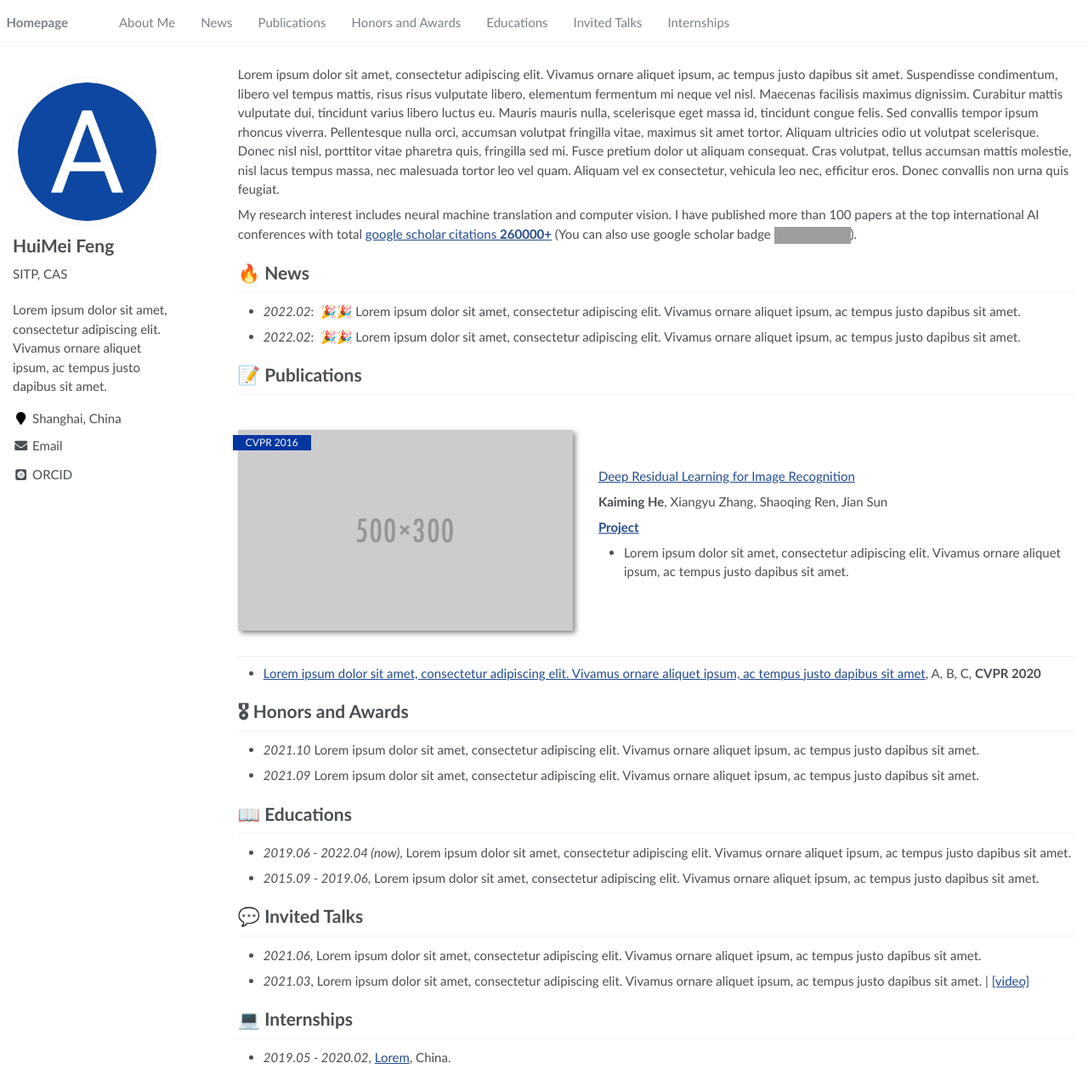
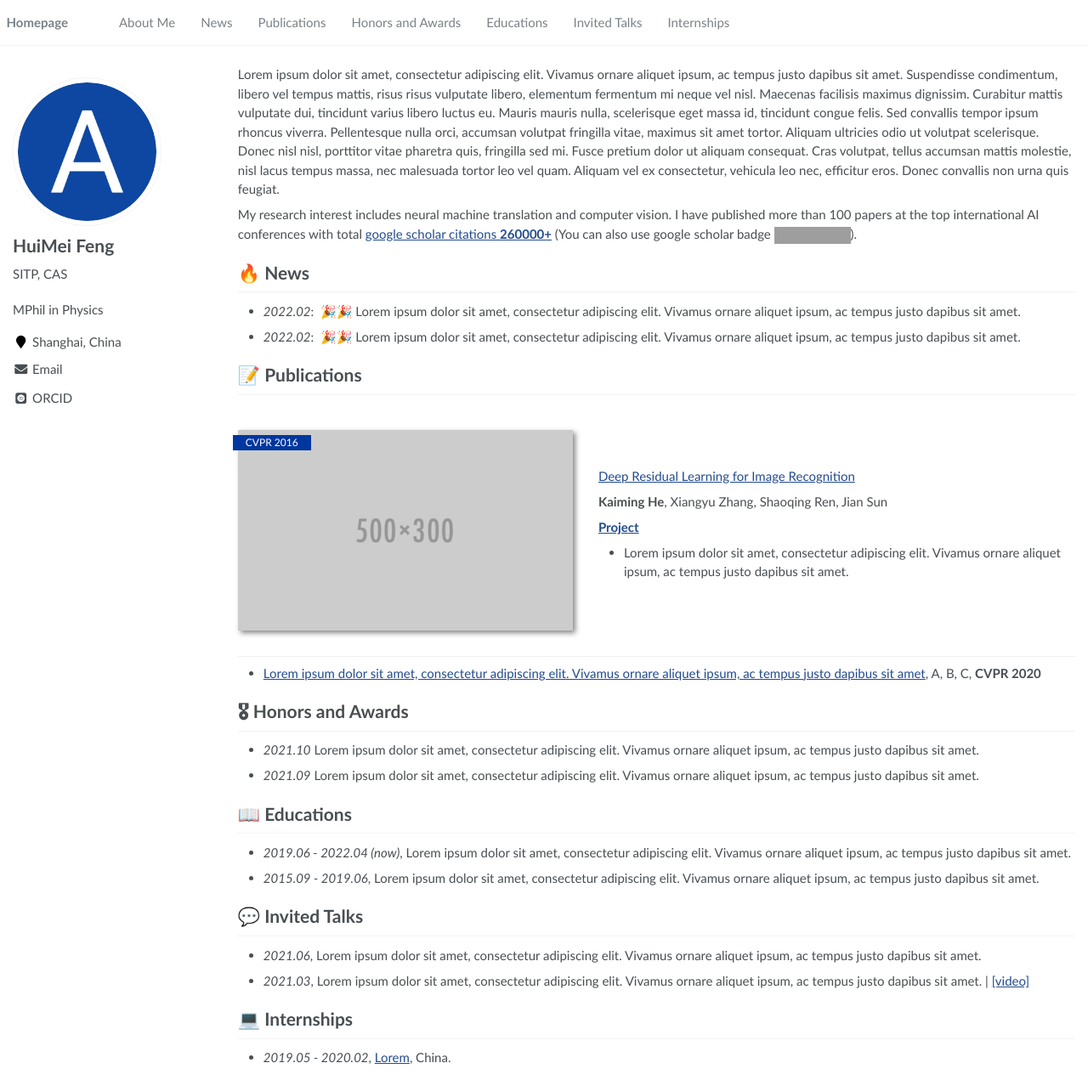
Before and after one commit to HuiMeiFeng/feng.github.io, a Jekyll site: the page built from _pages/about.md, in a window 1280 px wide and 1271 px high. Shown: the whole window at 85% size. Built offline with Jekyll 4.4.1, drawn with Linux system fonts in a browser that asks for light colours; some web fonts are replaced; grey boxes are pictures that could not be loaded.

Commit message:
Update _config.yml

```diff
--- a/_config.yml
+++ b/_config.yml
@@ -6,9 +6,9 @@
 # `jekyll serve`. If you change this file, please restart the server process.
 
 # Site Settings
-title                    : "Lorem ipsum"
-description              : "Lorem ipsum dolor sit amet, consectetur adipiscing elit. Vivamus ornare aliquet ipsum, ac tempus justo dapibus sit amet. "
-repository               : "RayeRen/acad-homepage.github.io"
+title                    : "HuiMei Feng"
+description              : "MPhil in Physics "
+repository               : "HuiMeiFeng/huimeifeng.github.io"
 google_scholar_stats_use_cdn : true
 
 # google analytics
```
